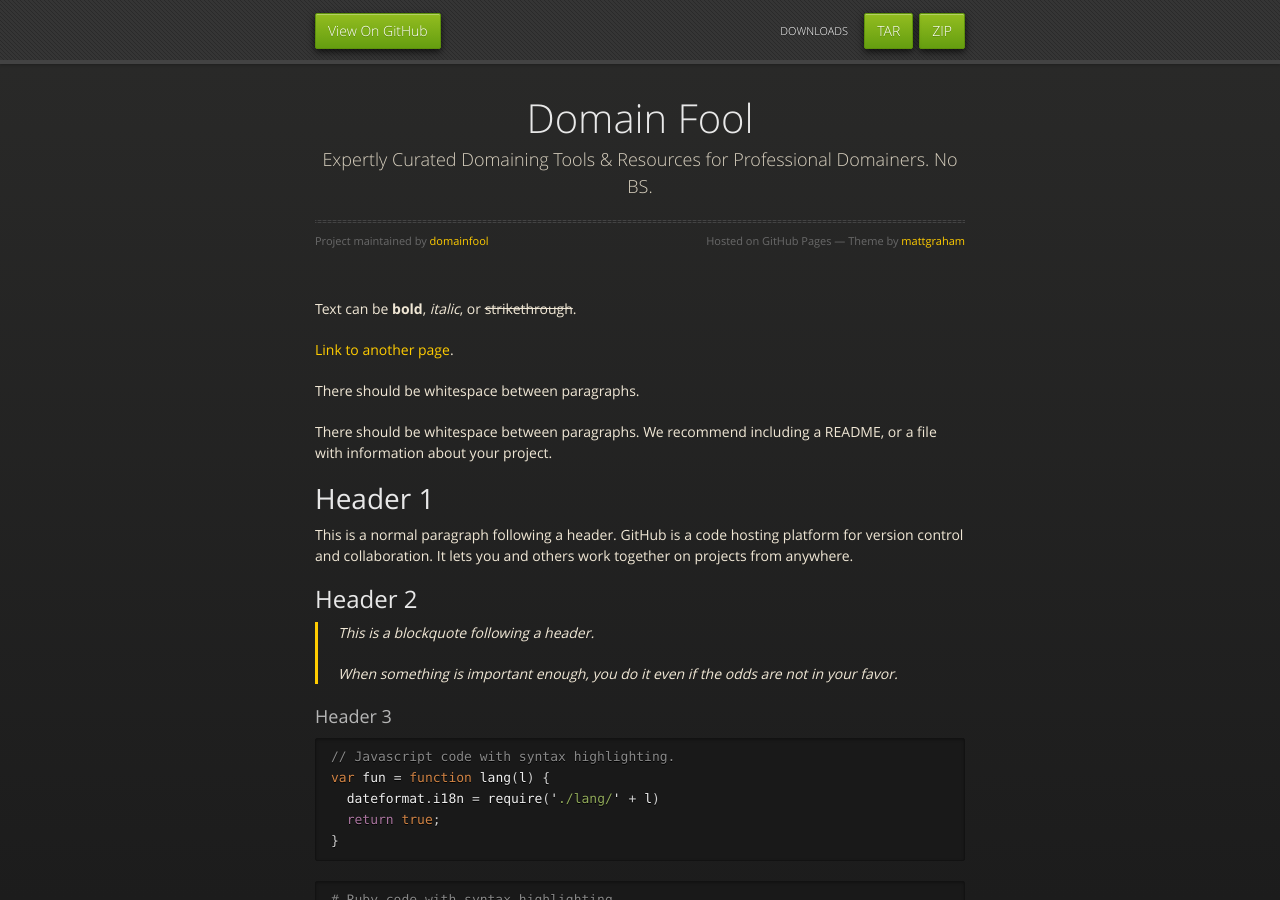
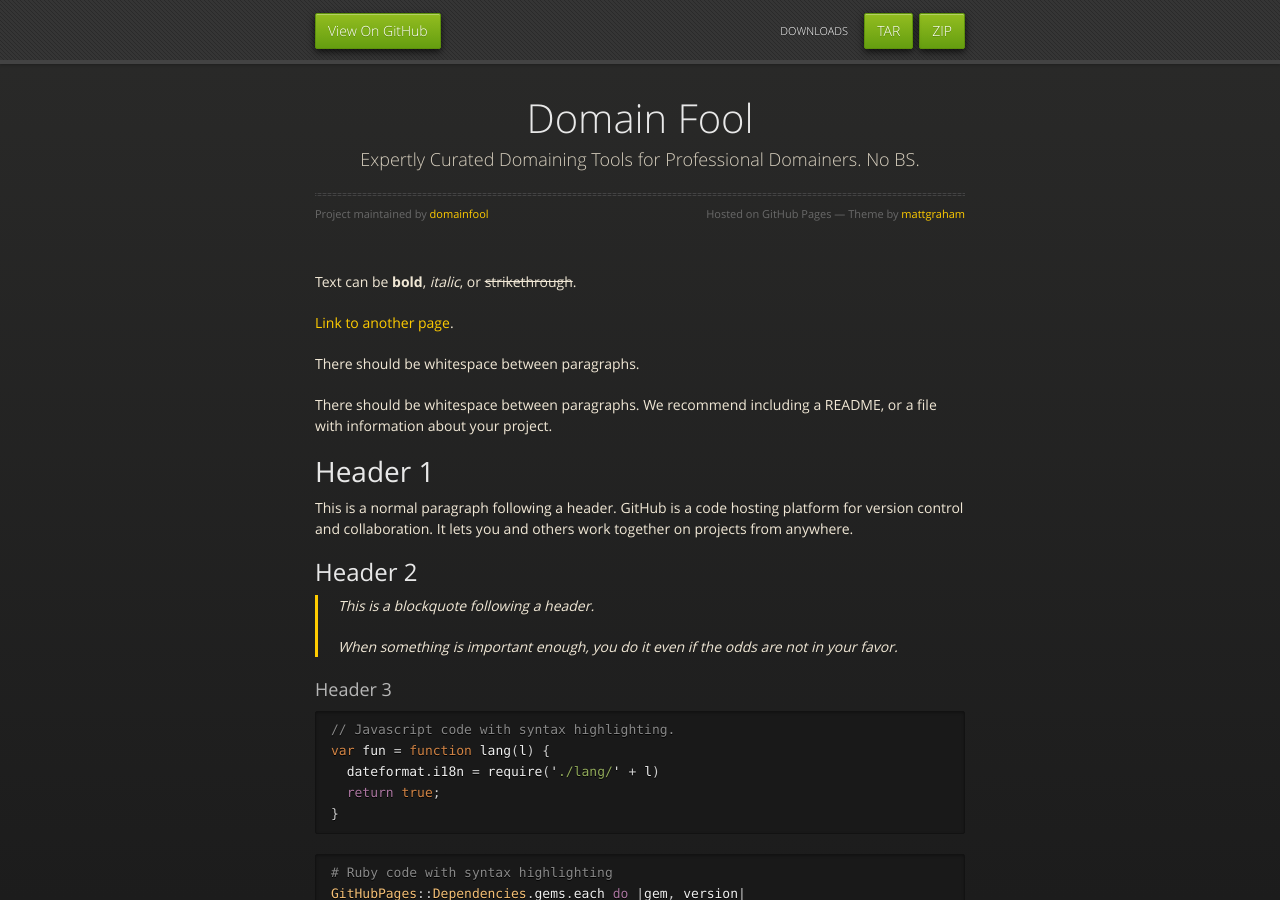
Before and after one commit to domainfool/domainfool.github.io, a Jekyll site: the page built from index.md, in a window 1280 px wide and 900 px high. Built offline with Jekyll 4.4.1, drawn with Linux system fonts in a browser that asks for light colours.

Commit message:
Update _config.yml

```diff
--- a/_config.yml
+++ b/_config.yml
@@ -1,5 +1,5 @@
 title: Domain Fool
-description: Expertly Curated Domaining Tools & Resources for Professional Domainers. No BS.
+description: Expertly Curated Domaining Tools for Professional Domainers. No BS.
 show_downloads: true
 google_analytics:
 remote_theme: pages-themes/midnight@v0.2.0
```
